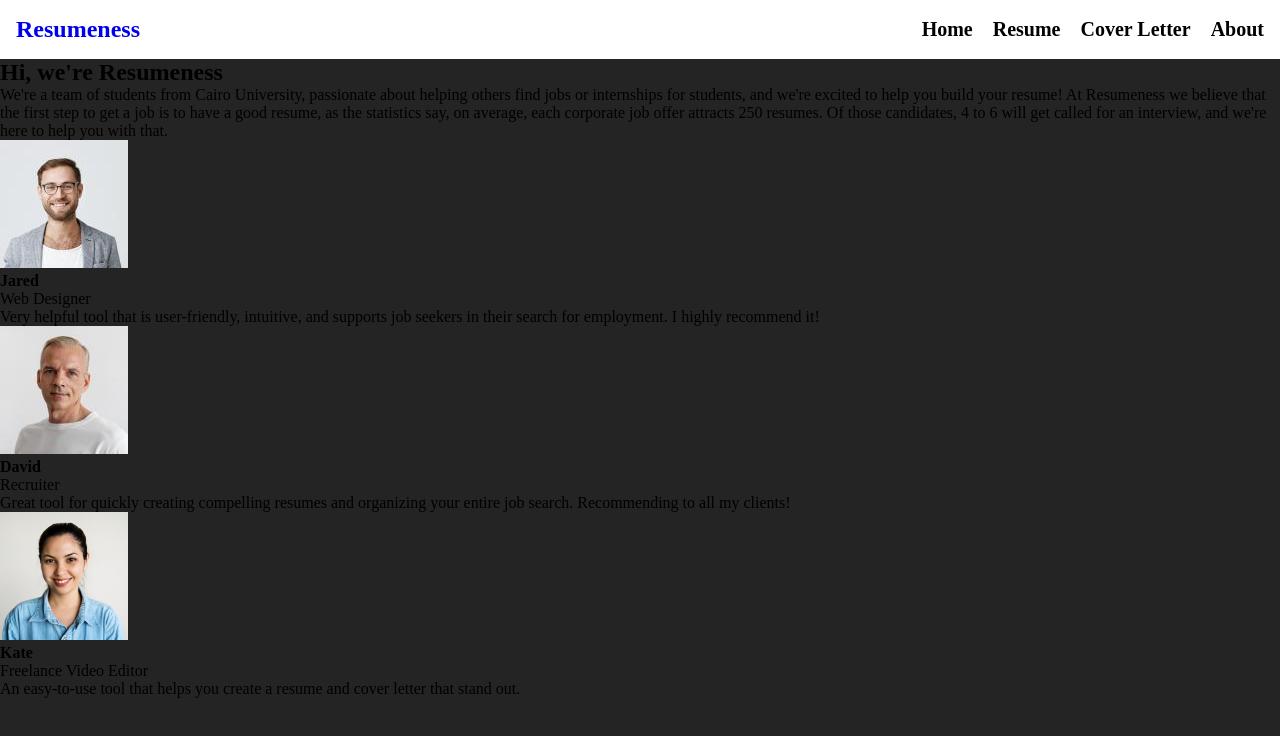
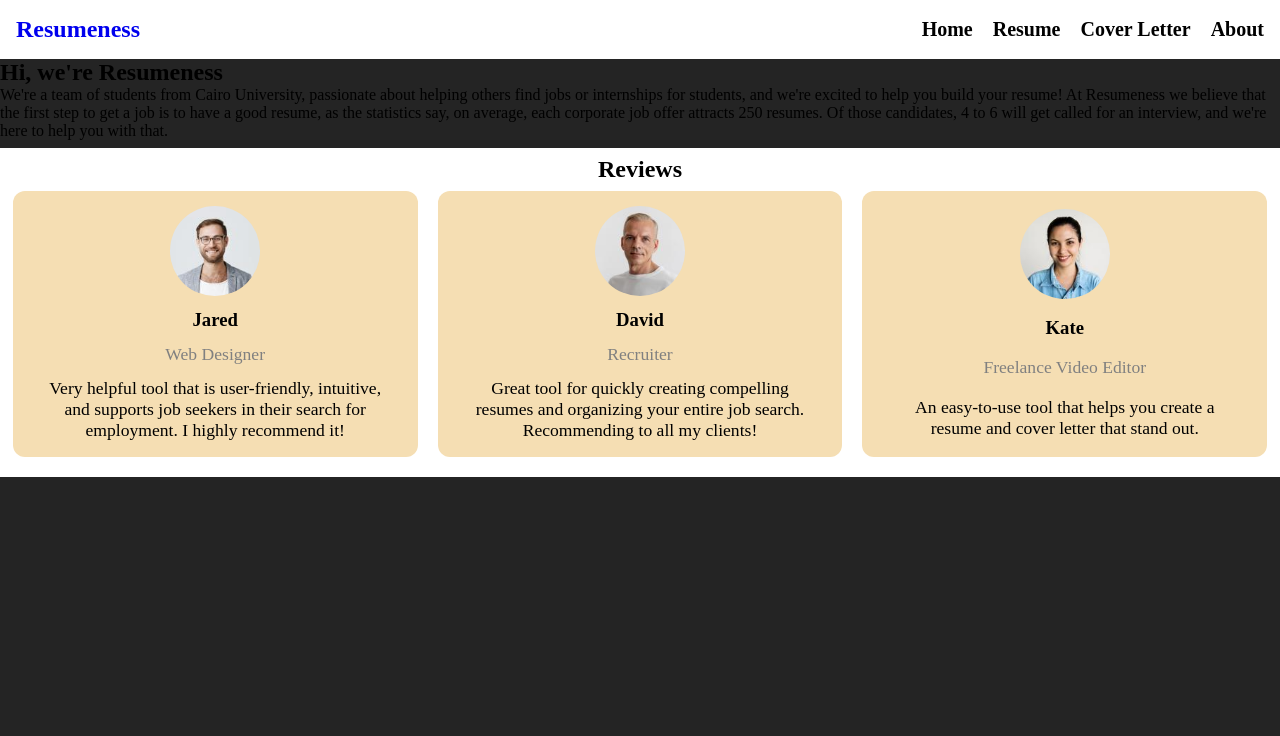
Before and after one commit to The-White-Hats/Resumeness, a React (Vite) app: page /about in a window 1280 px wide. Shown: the top 736 px of the page. Built offline with nearby package versions, Linux system fonts and the light colour scheme.

Commit message:
style the reviews section

```diff
--- a/src/pages/About/sub/Reviews/Reviews.tsx
+++ b/src/pages/About/sub/Reviews/Reviews.tsx
@@ -1,17 +1,21 @@
 import data from './data/data';
+import './.css';
 
 function Reviews() {
   return (
     <div id="reviews">
+      <h2>Reviews</h2>
+      <div id="reviews-container">
       {data.map((reviewer) => (
         <article key={reviewer.id}>
           <img src={reviewer.image} alt={reviewer.name} />
-          <h4>{reviewer.name}</h4>
-          <p>{reviewer.position}</p>
-          <p>{reviewer.review}</p>
+          <h3>{reviewer.name}</h3>
+          <p className="reviewer-position">{reviewer.position}</p>
+          <p className="reviewer-opinion">{reviewer.review}</p>
         </article>
       )
       )}
+     </div>
     </div>
   );
 }
```
Also changed, not shown: src/pages/About/sub/Reviews/.css (added), src/pages/About/sub/Reviews/.scss (added).
